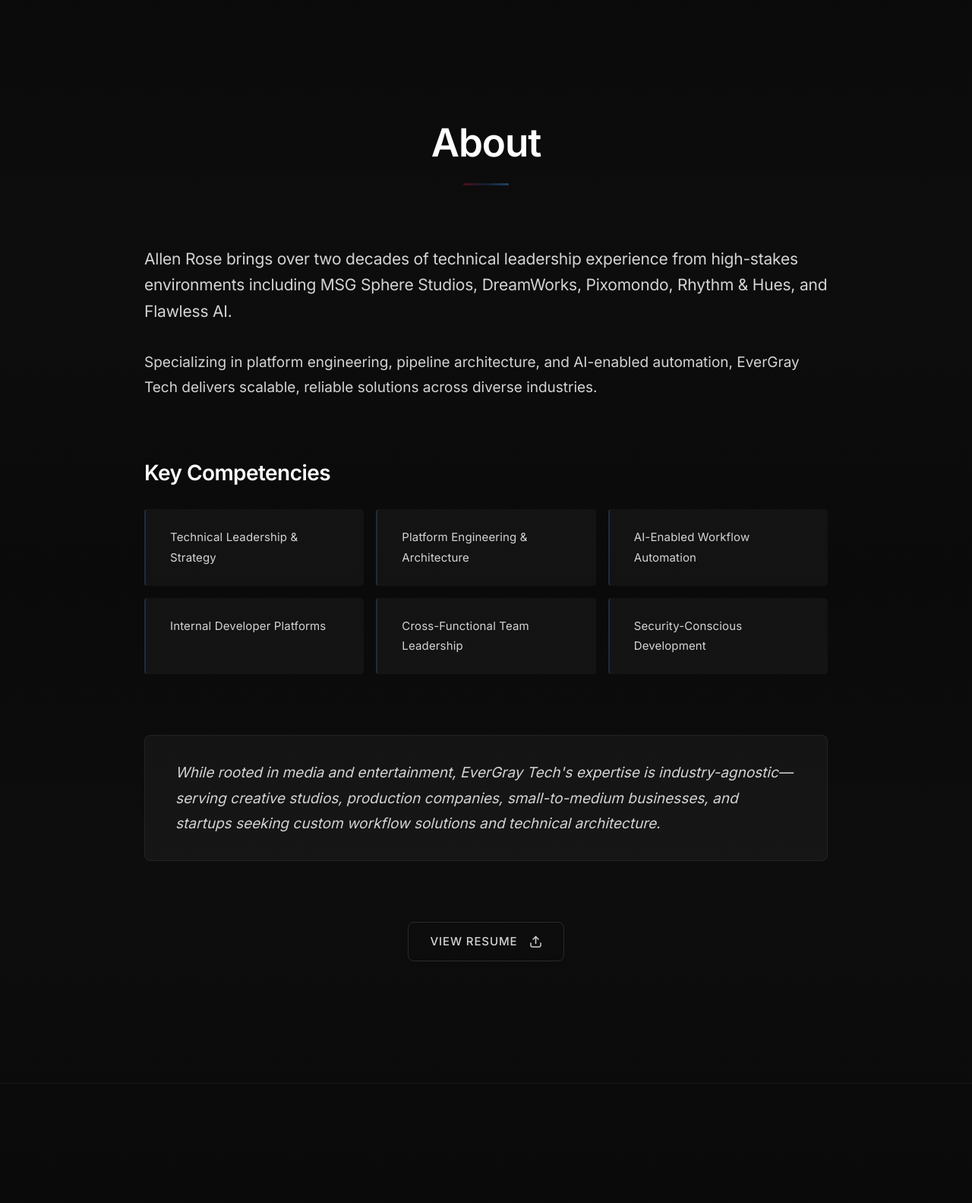
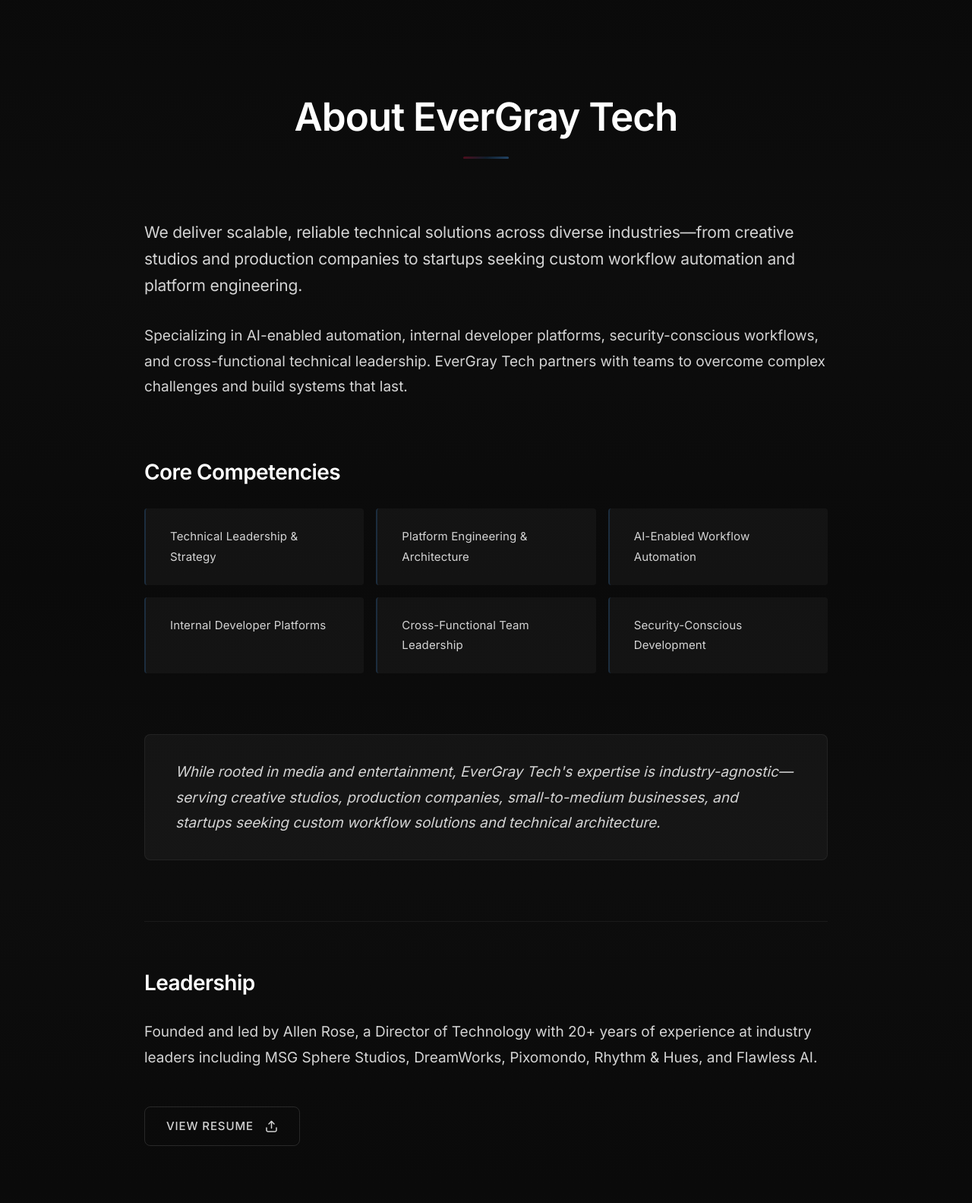
Before and after one commit to EverGrayTech/evergraytech-com, a plain HTML site: page index.html in a window 1280 px wide. Shown: the part 840-2423 px from the top of the page at 76% size. Drawn offline with Linux system fonts and the light colour scheme.

Commit message:
style: implement 02-style plan Phase 2 - content restructure
- Hero: company-first tagline 'Technical Leadership & Software Solutions'
- Hero: intro now mission-driven, removes individual-first framing
- About: renamed to 'About EverGray Tech' (company-brand focus)
- About: lead paragraph now company capabilities-first
- About: 'Key Competencies' → 'Core Competencies'
- About: move Allen Rose bio to new Leadership subsection
- About: resume link moved into Leadership block (supporting context)
- Meta description updated to company-first framing

```diff
--- a/index.html
+++ b/index.html
@@ -3,7 +3,7 @@
 <head>
     <meta charset="UTF-8">
     <meta name="viewport" content="width=device-width, initial-scale=1.0">
-    <meta name="description" content="EverGray Tech provides technical leadership, custom software development, and workflow automation solutions. Led by Allen Rose with 20+ years of platform engineering experience.">
+    <meta name="description" content="EverGray Tech delivers technical leadership, custom software development, and AI-enabled workflow automation. Expert consulting for creative studios, startups, and SMBs in Los Angeles and beyond.">
     <meta name="keywords" content="technical leadership, software development, workflow automation, platform engineering, AI automation, Los Angeles">
     <meta name="author" content="Allen Rose">
 
@@ -39,8 +39,8 @@
             <div class="hero-content">
                 <img src="images/evergray_tech.svg" alt="EverGray Tech Logo" class="hero-logo">
                 <h1 class="hero-title">EverGray Tech</h1>
-                <p class="hero-tagline">Galvanizing collaborative, innovative, streamlined workflows</p>
-                <p class="hero-intro">Technical leadership, custom software development, and workflow automation solutions. Led by Allen Rose, a Director of Technology with 20+ years of experience in platform engineering and cross-functional leadership.</p>
+                <p class="hero-tagline">Technical Leadership &amp; Software Solutions</p>
+                <p class="hero-intro">Galvanizing collaborative, innovative, streamlined workflows for modern businesses. Expert consulting, custom software development, and AI-enabled automation solutions across diverse industries.</p>
                 <a href="#contact" class="cta-button">Get in Touch</a>
             </div>
         </div>
@@ -49,19 +49,19 @@
     <!-- About Section -->
     <section id="about" class="about">
         <div class="container">
-            <h2 class="section-title">About</h2>
+            <h2 class="section-title">About EverGray Tech</h2>
 
             <div class="about-content">
                 <div class="about-summary">
-                    <p class="lead">Allen Rose brings over two decades of technical leadership experience from high-stakes environments including MSG Sphere Studios, DreamWorks, Pixomondo, Rhythm & Hues, and Flawless AI.</p>
-                    <p>Specializing in platform engineering, pipeline architecture, and AI-enabled automation, EverGray Tech delivers scalable, reliable solutions across diverse industries.</p>
+                    <p class="lead">We deliver scalable, reliable technical solutions across diverse industries—from creative studios and production companies to startups seeking custom workflow automation and platform engineering.</p>
+                    <p>Specializing in AI-enabled automation, internal developer platforms, security-conscious workflows, and cross-functional technical leadership. EverGray Tech partners with teams to overcome complex challenges and build systems that last.</p>
                 </div>
 
                 <div class="competencies">
-                    <h3>Key Competencies</h3>
+                    <h3>Core Competencies</h3>
                     <ul class="competencies-list">
-                        <li>Technical Leadership & Strategy</li>
-                        <li>Platform Engineering & Architecture</li>
+                        <li>Technical Leadership &amp; Strategy</li>
+                        <li>Platform Engineering &amp; Architecture</li>
                         <li>AI-Enabled Workflow Automation</li>
                         <li>Internal Developer Platforms</li>
                         <li>Cross-Functional Team Leadership</li>
@@ -73,8 +73,10 @@
                     <p>While rooted in media and entertainment, EverGray Tech's expertise is industry-agnostic—serving creative studios, production companies, small-to-medium businesses, and startups seeking custom workflow solutions and technical architecture.</p>
                 </div>
 
-                <div class="resume-link">
-                    <a href="RoseAllenM_resume.pdf" class="button-secondary" target="_blank" rel="noopener noreferrer">
+                <div class="leadership">
+                    <h3>Leadership</h3>
+                    <p>Founded and led by Allen Rose, a Director of Technology with 20+ years of experience at industry leaders including MSG Sphere Studios, DreamWorks, Pixomondo, Rhythm &amp; Hues, and Flawless AI.</p>
+                    <a href="RoseAllenM_resume.pdf" class="button-secondary" target="_blank" rel="noopener noreferrer" style="margin-top: 1.5rem;">
                         <span>View Resume</span>
                         <svg width="16" height="16" viewBox="0 0 16 16" fill="none" xmlns="http://www.w3.org/2000/svg" aria-hidden="true">
                             <path d="M14 10V13C14 13.5304 13.7893 14.0391 13.4142 14.4142C13.0391 14.7893 12.5304 15 12 15H3C2.46957 15 1.96086 14.7893 1.58579 14.4142C1.21071 14.0391 1 13.5304 1 13V10" stroke="currentColor" stroke-width="1.5" stroke-linecap="round" stroke-linejoin="round"/>
```
